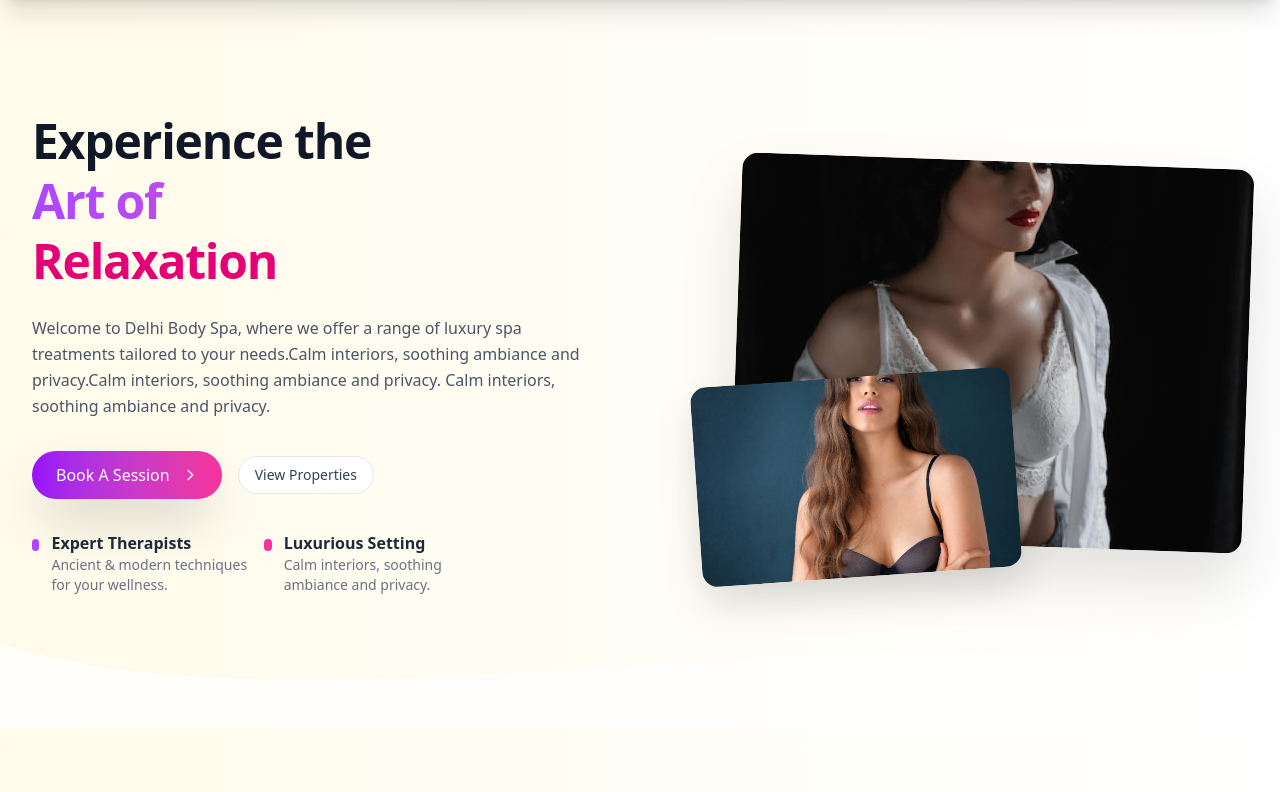
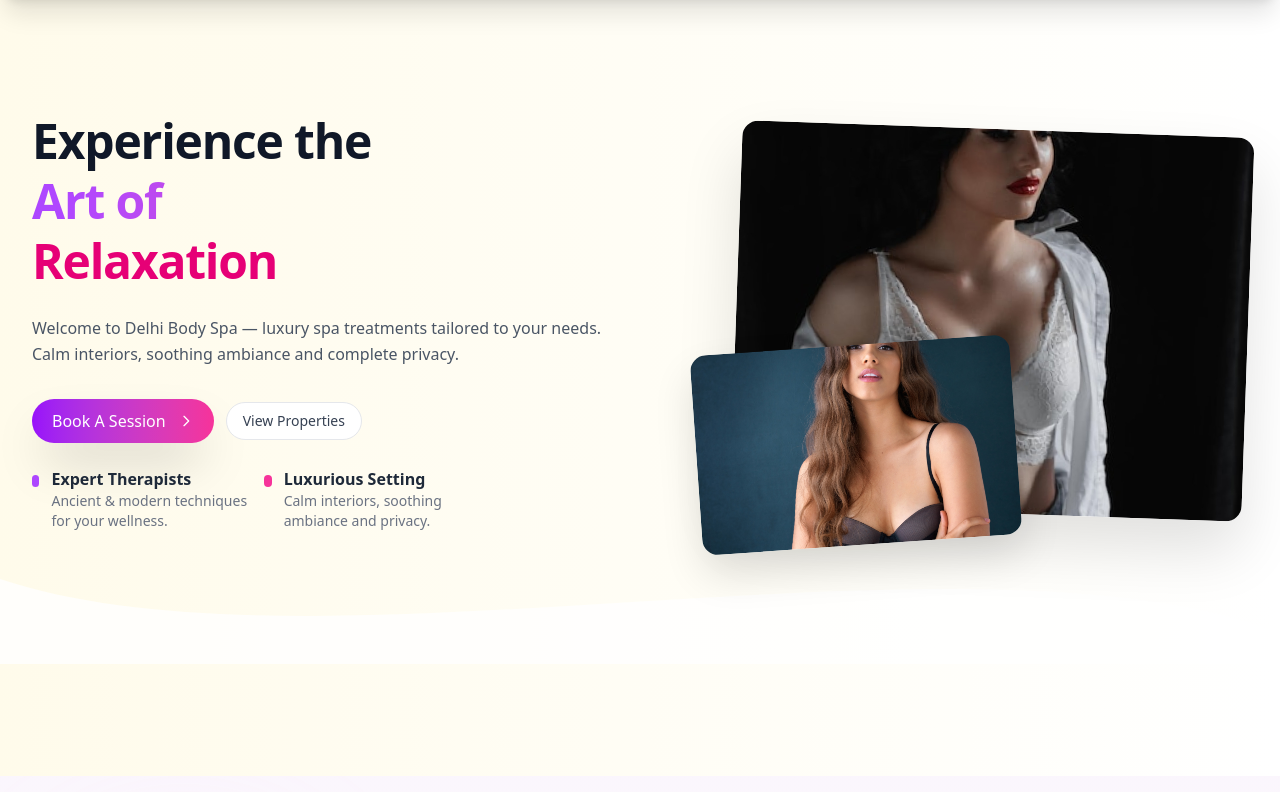
Before and after one commit to Prakash84/delhiggwebsite, a Next.js app: page /Category in a window 1280 px wide. Shown: the part 525-1317 px from the top of the page. Built offline with nearby package versions, Linux system fonts and the light colour scheme.

Commit message:
Updated something

```diff
--- a/src/app/Category/page.js
+++ b/src/app/Category/page.js
@@ -300,16 +300,17 @@
       </div>
     </div>
         {/* end banner */}
-        <section className="bg-gradient-to-r from-amber-50 to-white py-20 lg:py-28">
-              <div className="max-w-7xl mx-auto px-6 lg:px-8 grid grid-cols-1 lg:grid-cols-12 gap-10 items-center">
+            <section className="bg-gradient-to-r from-amber-50 to-white py-12 sm:py-16 lg:py-28">
+      <div className="max-w-7xl mx-auto px-6 lg:px-8 grid grid-cols-1 lg:grid-cols-12 gap-8 items-center">
 
         {/* Text column */}
         <div className="lg:col-span-6">
           <motion.h2
             initial={{ opacity: 0, y: -10 }}
             whileInView={{ opacity: 1, y: 0 }}
+            viewport={{ once: true }}
             transition={{ duration: 0.6 }}
-                    className="text-4xl sm:text-5xl font-extrabold leading-tight tracking-tight text-gray-900"
+            className="text-3xl sm:text-4xl md:text-5xl font-extrabold leading-tight tracking-tight text-gray-900"
           >
             <span className="block">Experience the</span>
             <span className="block bg-clip-text text-transparent bg-gradient-to-r from-purple-500 to-pink-500">Art of</span>
@@ -319,18 +320,19 @@
           <motion.p
             initial={{ opacity: 0 }}
             whileInView={{ opacity: 1 }}
+            viewport={{ once: true }}
             transition={{ delay: 0.15, duration: 0.6 }}
-                    className="mt-6 text-gray-600 max-w-xl leading-relaxed"
+            className="mt-4 sm:mt-6 text-gray-600 max-w-xl leading-relaxed text-sm sm:text-base"
           >
-                  Welcome to Delhi Body Spa, where we offer a range of luxury spa treatments tailored to your needs.Calm interiors, soothing ambiance and privacy.Calm interiors, soothing ambiance and privacy. Calm interiors, soothing ambiance and privacy.
+            Welcome to Delhi Body Spa — luxury spa treatments tailored to your needs. Calm interiors, soothing ambiance and complete privacy.
           </motion.p>
 
-                  <div className="mt-8 flex items-center gap-4">
+          <div className="mt-6 sm:mt-8 flex flex-wrap gap-3 items-center">
             <motion.a
               whileHover={{ scale: 1.03 }}
               whileTap={{ scale: 0.98 }}
               href="#book"
-                      className="inline-flex items-center gap-3 px-6 py-3 rounded-full font-medium shadow-2xl bg-gradient-to-r from-purple-600 to-pink-500 text-white"
+              className="inline-flex items-center gap-3 px-5 py-2.5 rounded-full font-medium shadow-2xl bg-gradient-to-r from-purple-600 to-pink-500 text-white text-sm sm:text-base"
             >
               Book A Session
               <svg className="w-4 h-4" fill="none" stroke="currentColor" viewBox="0 0 24 24" xmlns="http://www.w3.org/2000/svg"><path strokeLinecap="round" strokeLinejoin="round" strokeWidth="2" d="M9 5l7 7-7 7"></path></svg>
@@ -344,9 +346,9 @@
             </motion.button>
           </div>
 
-                  <div className="mt-8 grid grid-cols-1 sm:grid-cols-2 gap-4 max-w-md">
+          <div className="mt-6 grid grid-cols-1 sm:grid-cols-2 gap-4 max-w-md">
             <div className="flex items-start gap-3">
-                      <div className="w-3 h-3 rounded-full bg-purple-500 mt-2"></div>
+              <div className="w-3 h-3 rounded-full bg-purple-500 mt-2" />
               <div>
                 <h4 className="font-semibold text-gray-800">Expert Therapists</h4>
                 <p className="text-sm text-gray-500">Ancient & modern techniques for your wellness.</p>
@@ -354,7 +356,7 @@
             </div>
 
             <div className="flex items-start gap-3">
-                      <div className="w-3 h-3 rounded-full bg-pink-500 mt-2"></div>
+              <div className="w-3 h-3 rounded-full bg-pink-500 mt-2" />
               <div>
                 <h4 className="font-semibold text-gray-800">Luxurious Setting</h4>
                 <p className="text-sm text-gray-500">Calm interiors, soothing ambiance and privacy.</p>
@@ -370,6 +372,7 @@
             <motion.div
               initial={{ rotate: 6, scale: 0.98, y: -10, opacity: 0 }}
               whileInView={{ rotate: 2, scale: 1, y: 0, opacity: 1 }}
+              viewport={{ once: true }}
               transition={{ duration: 0.6 }}
               className="rounded-2xl overflow-hidden shadow-2xl ring-8 ring-white"
               style={{ boxShadow: '0 30px 60px rgba(0,0,0,0.12)' }}
@@ -379,12 +382,13 @@
               </div>
             </motion.div>
 
-                    {/* small overlapping card */}
+            {/* small overlapping card - hidden on small screens */}
             <motion.div
               initial={{ rotate: -8, x: -24, y: 30, opacity: 0 }}
               whileInView={{ rotate: -4, x: -8, y: 8, opacity: 1 }}
+              viewport={{ once: true }}
               transition={{ delay: 0.12, duration: 0.6 }}
-                      className="absolute left-0 bottom-0 transform -translate-x-8 translate-y-6 rounded-2xl overflow-hidden shadow-2xl ring-8 ring-white w-64 lg:w-80"
+              className="hidden sm:block absolute left-0 bottom-0 transform -translate-x-8 translate-y-6 rounded-2xl overflow-hidden shadow-2xl ring-8 ring-white w-56 sm:w-64 md:w-72 lg:w-80"
               style={{ boxShadow: '0 20px 40px rgba(0,0,0,0.12)' }}
             >
               <div className="relative aspect-[16/10] w-full">
@@ -392,9 +396,9 @@
               </div>
             </motion.div>
 
-                    {/* subtle background highlight */}
+            {/* subtle background highlight - smaller on mobile */}
             <div className="pointer-events-none absolute inset-0 -z-10 flex justify-center items-center">
-                      <div className="w-72 h-72 rounded-full blur-3xl opacity-60 bg-gradient-to-r from-purple-300 to-pink-300"></div>
+              <div className="w-44 h-44 sm:w-72 sm:h-72 rounded-full blur-3xl opacity-60 bg-gradient-to-r from-purple-300 to-pink-300"></div>
             </div>
           </div>
         </div>
@@ -402,7 +406,7 @@
       </div>
 
       {/* Decorative footer wave */}
-              <div className="mt-12">
+      <div className="mt-8 sm:mt-12">
         <svg viewBox="0 0 1200 80" className="w-full" preserveAspectRatio="none">
           <path d="M0,0 C300,100 900,-60 1200,50 L1200,80 L0,80 Z" fill="#fff" opacity="0.8"></path>
         </svg>
```
Lines whose indentation alone changed are shown as unchanged.
